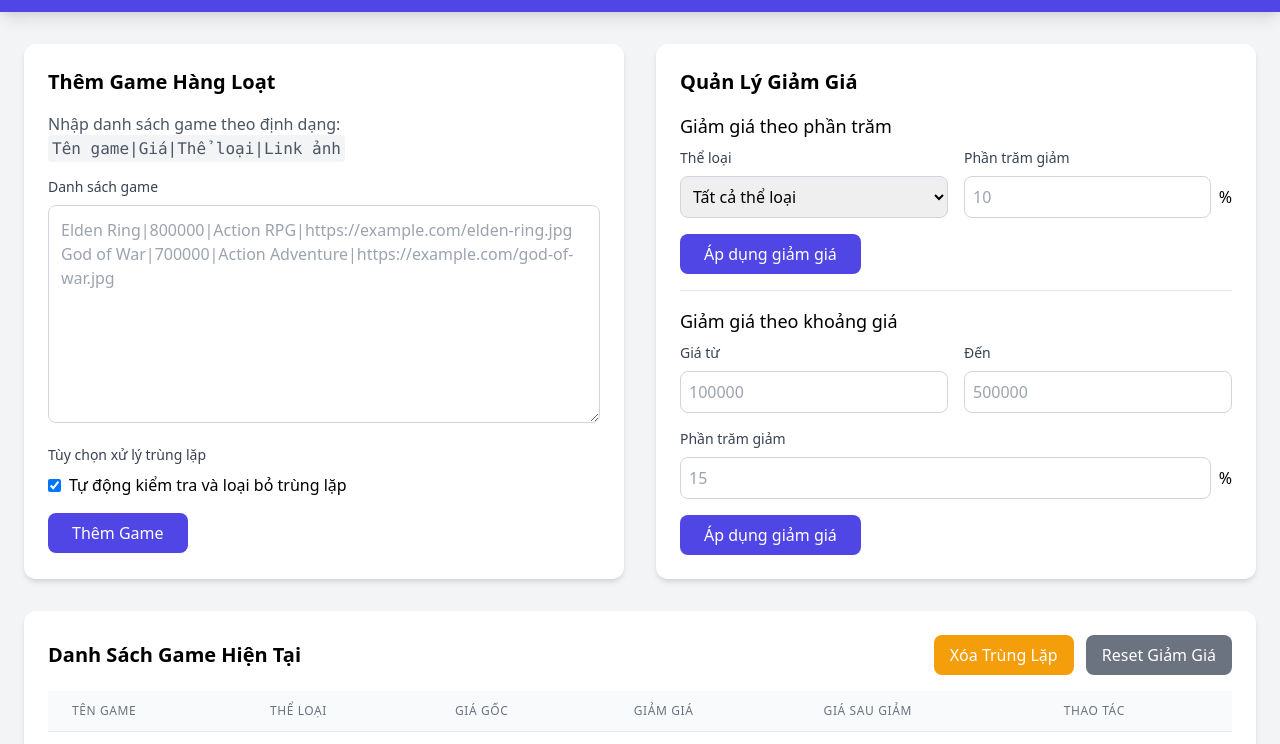
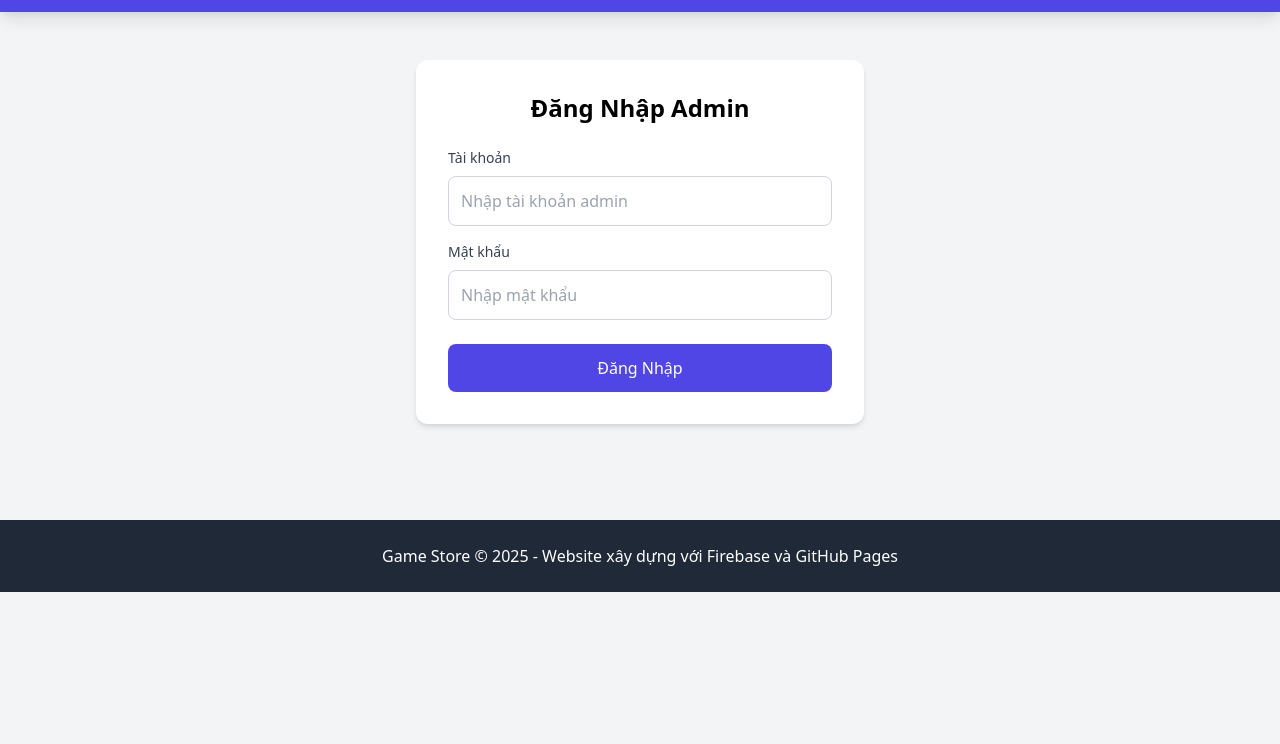
Before and after one commit to nplgame/list, a plain HTML site: page admin.html in a window 1280 px wide. Shown: the part 56-800 px from the top of the page. Drawn offline with nearby package versions, Linux system fonts and the light colour scheme; no server answers.

Commit message:
Update admin.html

```diff
--- a/admin.html
+++ b/admin.html
@@ -26,7 +26,37 @@
     </div>
   </header>
 
-  <main class="container mx-auto px-6 py-8">
+  <!-- Login Form - Hiển thị mặc định -->
+  <div id="login-container" class="container mx-auto px-6 py-12">
+    <div class="max-w-md mx-auto bg-white rounded-xl shadow-md p-8">
+      <h2 class="text-2xl font-bold mb-6 text-center">Đăng Nhập Admin</h2>
+
+      <div id="login-error" class="mb-4 text-red-600 text-center hidden"></div>
+
+      <div class="mb-4">
+        <label for="username" class="block text-sm font-medium text-gray-700 mb-2">Tài khoản</label>
+        <input type="text" id="username" class="w-full border border-gray-300 rounded-lg p-3" placeholder="Nhập tài khoản admin">
+      </div>
+
+      <div class="mb-6">
+        <label for="password" class="block text-sm font-medium text-gray-700 mb-2">Mật khẩu</label>
+        <input type="password" id="password" class="w-full border border-gray-300 rounded-lg p-3" placeholder="Nhập mật khẩu">
+      </div>
+
+      <button id="login-button" class="w-full bg-indigo-600 text-white py-3 px-6 rounded-lg font-medium hover:bg-indigo-700 transition-colors">
+        Đăng Nhập
+      </button>
+    </div>
+  </div>
+
+  <main id="admin-content" class="container mx-auto px-6 py-8 hidden">
+    <div class="flex justify-between items-center mb-8">
+      <h2 class="text-2xl font-bold">Chào mừng, Admin!</h2>
+      <button id="logout-button" class="bg-gray-200 text-gray-800 py-2 px-4 rounded-lg font-medium hover:bg-gray-300 transition-colors">
+        Đăng xuất
+      </button>
+    </div>
+
     <div class="grid grid-cols-1 lg:grid-cols-2 gap-8">
       <!-- Thêm game hàng loạt -->
       <div class="bg-white rounded-xl shadow-md p-6">
```
